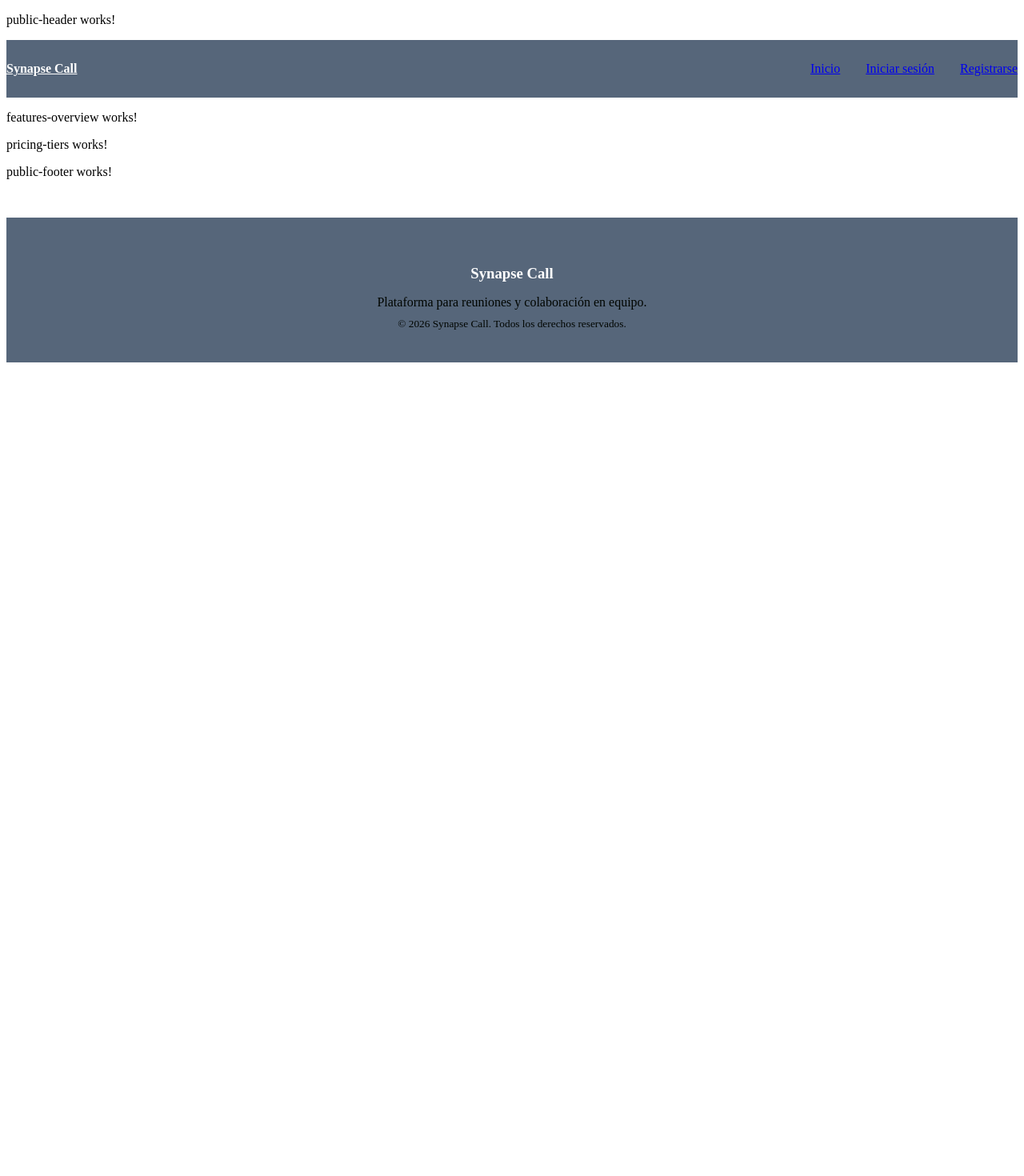
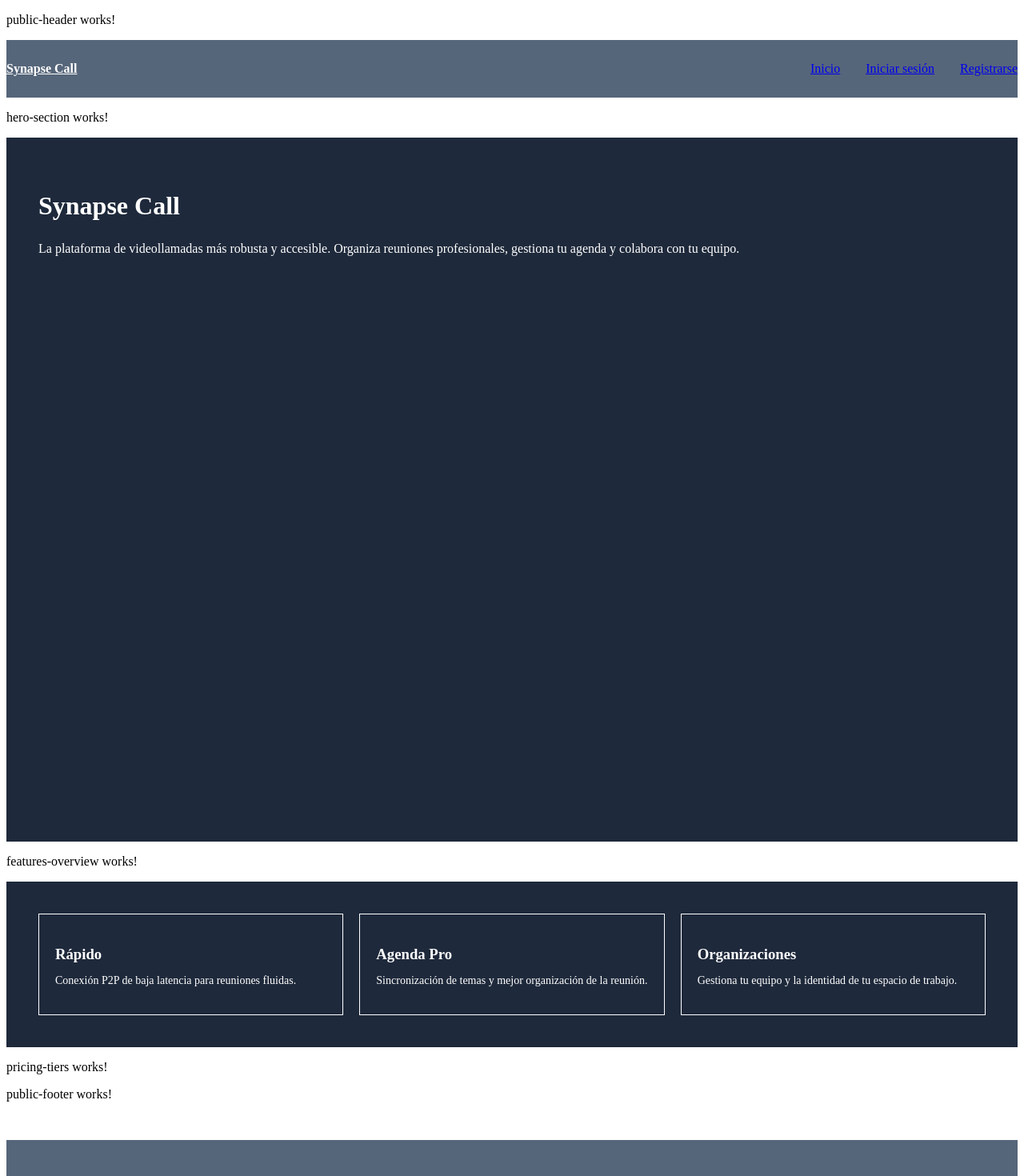
Before and after one commit to Pardosito/SynapseCallFrontend, an Angular app: page / in a window 1280 px wide. Shown: the top 1470 px of the page at 80% size. Before the commit the page ends 800 px from the top, so only its background shows below. Built offline with nearby package versions, Linux system fonts and the light colour scheme.

Commit message:
feat: add pages of the landing

```diff
--- a/src/app/app.ts
+++ b/src/app/app.ts
@@ -1,9 +1,11 @@
 import { Component, signal } from '@angular/core';
 import { RouterOutlet } from '@angular/router';
+import { PublicFooter } from "./layouts/public-footer/public-footer";
+import { PublicHeader } from "./layouts/public-header/public-header";
 
 @Component({
   selector: 'app-root',
-  imports: [RouterOutlet],
+  imports: [RouterOutlet, PublicFooter, PublicHeader],
   templateUrl: './app.html',
   styleUrl: './app.scss'
 })
--- a/src/app/pages/landing/features-overview/features-overview.html
+++ b/src/app/pages/landing/features-overview/features-overview.html
@@ -1 +1,19 @@
 <p>features-overview works!</p>
+<section class="features-overview">
+    <div class="container features-grid">
+        <article class="feature-card">
+            <h3>Rápido</h3>
+            <p>Conexión P2P de baja latencia para reuniones fluidas.</p>
+        </article>
+
+        <article class="feature-card">
+            <h3>Agenda Pro</h3>
+            <p>Sincronización de temas y mejor organización de la reunión.</p>
+        </article>
+
+        <article class="feature-card">
+            <h3>Organizaciones</h3>
+            <p>Gestiona tu equipo y la identidad de tu espacio de trabajo.</p>
+        </article>
+    </div>
+</section>
--- a/src/app/pages/landing/features-overview/features-overview.scss
+++ b/src/app/pages/landing/features-overview/features-overview.scss
@@ -0,0 +1,24 @@
+.features-overview {
+  padding: 40px;
+  background-color: #1E293B;
+  color: white;
+}
+
+.features-grid {
+  display: flex;
+  gap: 20px;
+}
+
+.feature-card {
+  border: 1px solid white;
+  padding: 20px;
+  width: 100%;
+}
+
+.feature-card h3 {
+  margin-bottom: 10px;
+}
+
+.feature-card p {
+  font-size: 14px;
+}
--- a/src/app/pages/landing/hero-section/hero-section.html
+++ b/src/app/pages/landing/hero-section/hero-section.html
@@ -1 +1,12 @@
 <p>hero-section works!</p>
+<section class="hero-section">
+    <div class="container hero-content">
+        <div class="hero-text">
+            <h1>Synapse Call</h1>
+            <p>
+            La plataforma de videollamadas más robusta y accesible.
+            Organiza reuniones profesionales, gestiona tu agenda y colabora con tu equipo.
+            </p>
+        </div>
+    </div>
+</section>
--- a/src/app/pages/landing/hero-section/hero-section.scss
+++ b/src/app/pages/landing/hero-section/hero-section.scss
@@ -0,0 +1,14 @@
+.hero-section {
+    height: 100vh;
+    padding: 40px;
+    background-color: #1e293b;
+    color: white;
+}
+
+.hero-text h1 {
+    font-size: 32px;
+}
+
+.hero-text p {
+    margin: 20px 0;
+}
--- a/src/app/pages/landing/landing.html
+++ b/src/app/pages/landing/landing.html
@@ -1,4 +1,5 @@
 <app-public-header />
+<app-hero-section />
 <app-features-overview />
 <app-pricing-tiers />
 <app-public-footer />
--- a/src/app/pages/landing/landing.ts
+++ b/src/app/pages/landing/landing.ts
@@ -3,10 +3,11 @@ import { PublicHeader } from '../../layouts/public-header/public-header';
 import { PublicFooter } from '../../layouts/public-footer/public-footer';
 import { FeaturesOverview } from './features-overview/features-overview';
 import { PricingTiers } from '../organization/pricing-tiers/pricing-tiers';
+import { HeroSection } from "./hero-section/hero-section";
 
 @Component({
   selector: 'app-landing',
-  imports: [PublicHeader, FeaturesOverview, PricingTiers, PublicFooter],
+  imports: [PublicHeader, FeaturesOverview, PricingTiers, PublicFooter, HeroSection],
   templateUrl: './landing.html',
   styleUrl: './landing.scss',
 })
```
